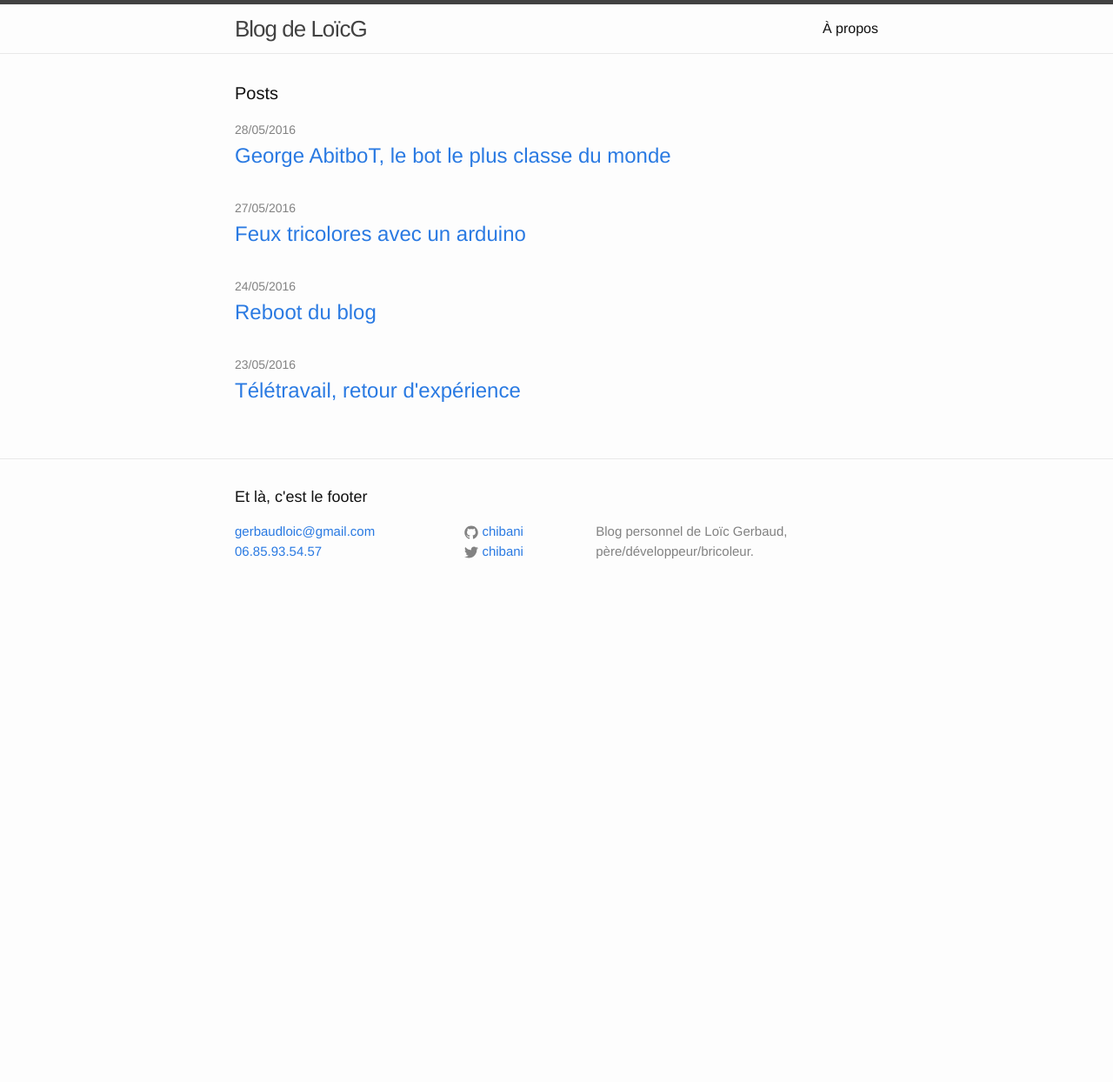
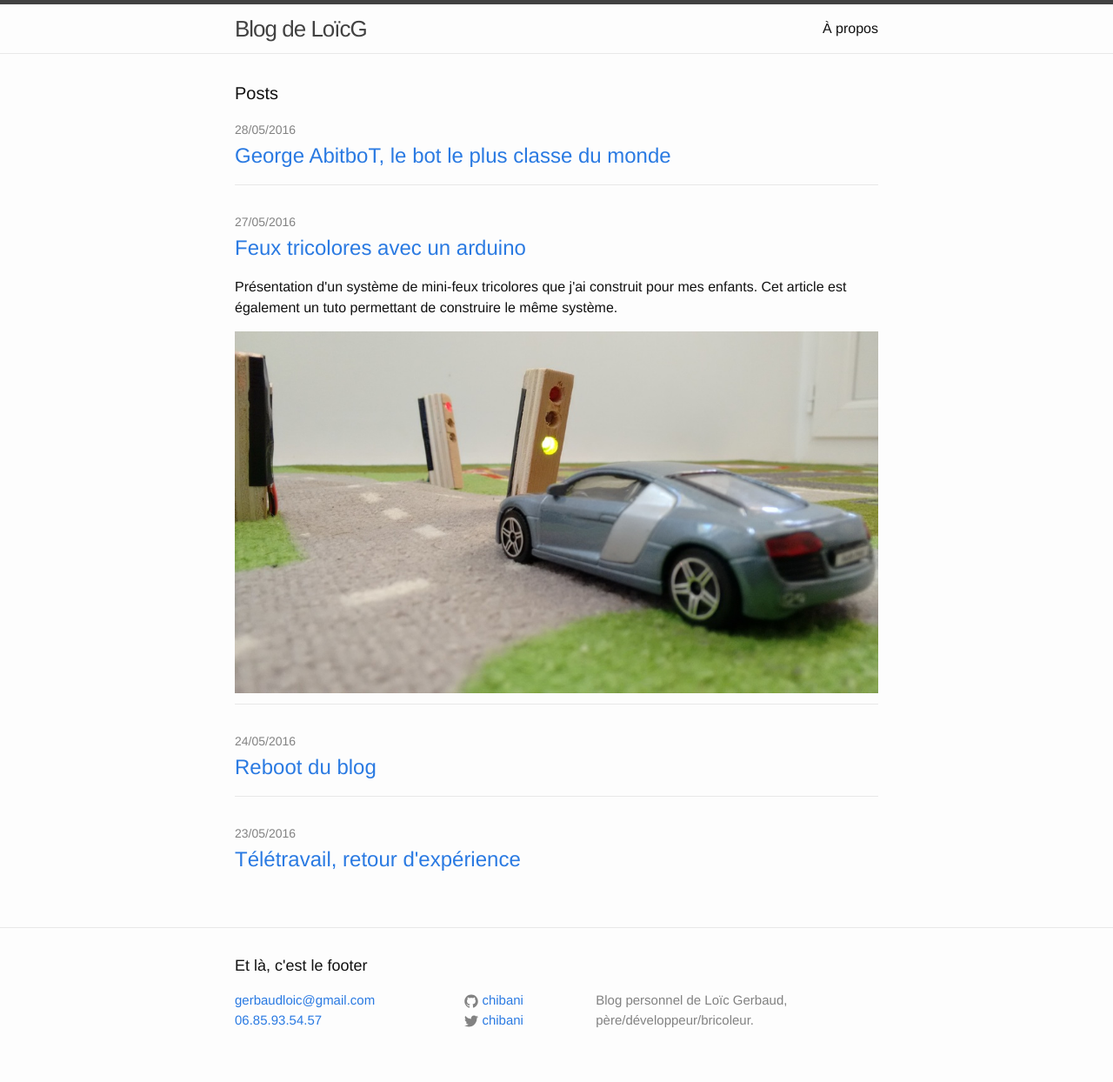
Before and after one commit to chibani/chibani.github.io, a Jekyll site: the page built from index.html, in a window 1280 px wide. Shown: the whole page at 87% size. Built offline with Jekyll 4.4.1, drawn with Linux system fonts in a browser that asks for light colours; before the commit the page ends 900 px from its top, so only the background shows below that.

Commit message:
Added thumbnail for posts on HP

```diff
--- a/_posts/2016-05-26-feux-tricolores-arduino.markdown
+++ b/_posts/2016-05-26-feux-tricolores-arduino.markdown
@@ -3,6 +3,11 @@ layout: post
 title:  "Feux tricolores avec un arduino"
 date:   2016-05-27 08:42:00 +0200
 categories: bricolage
+thumbnail: /assets/posts/redlights/car_with_lights.jpg
+intro : >#
+  Présentation d'un système de mini-feux tricolores que j'ai construit pour mes enfants.
+  Cet article est également un tuto permettant de construire le même système.
+
 ---
 J'ai récemment fabriqué un ensemble de feux tricolores miniatures pour mes enfants.
 Le système est assez simple, composé de 2 paires de feux, comprenant chacun 3 LEDs (vert, jaune, rouge).
--- a/_sass/_layout.scss
+++ b/_sass/_layout.scss
@@ -181,6 +181,15 @@
 
     > li {
         margin-bottom: $spacing-unit;
+        border-bottom: 1px solid #e8e8e8;
+    }
+
+    > li:last-child{
+        border-bottom: none;
+    }
+
+    > li img{
+        margin-bottom: 12px;
     }
 }
 
--- a/index.html
+++ b/index.html
@@ -14,6 +14,12 @@ layout: default
         <h2>
           <a class="post-link" href="{{ post.url | prepend: site.baseurl }}">{{ post.title }}</a>
         </h2>
+        {% if post.intro %}
+            <p>{{ post.intro }}</p>
+        {% endif %}
+        {% if post.thumbnail %}
+            <img src="{{ post.thumbnail }}" alt="Illustration pour {{ post.title }}" />
+        {% endif %}
       </li>
     {% endfor %}
   </ul>
```
